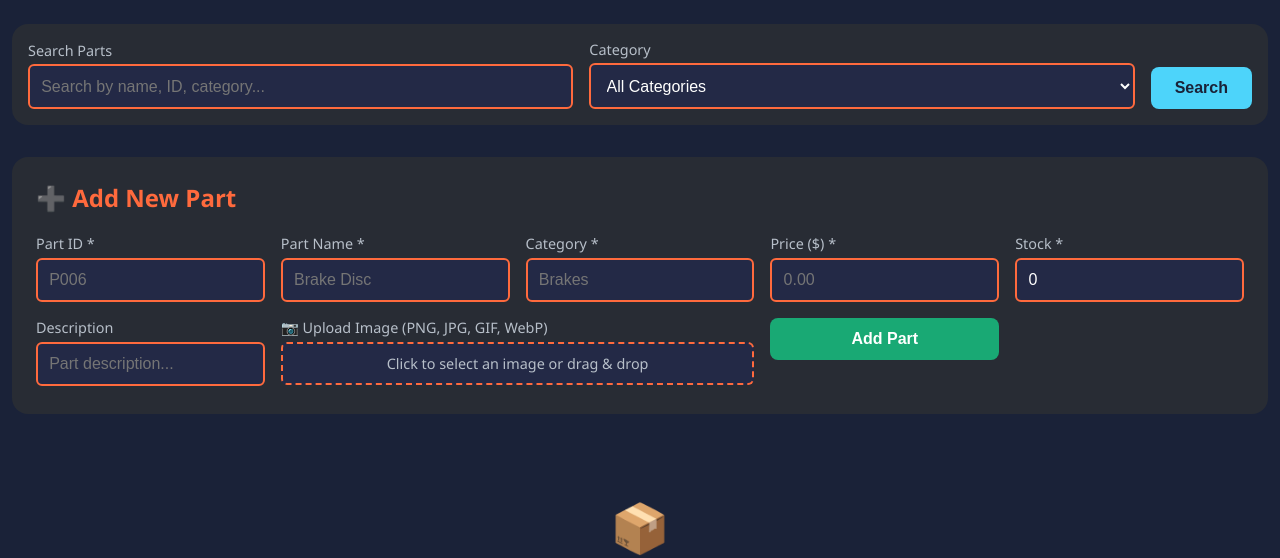
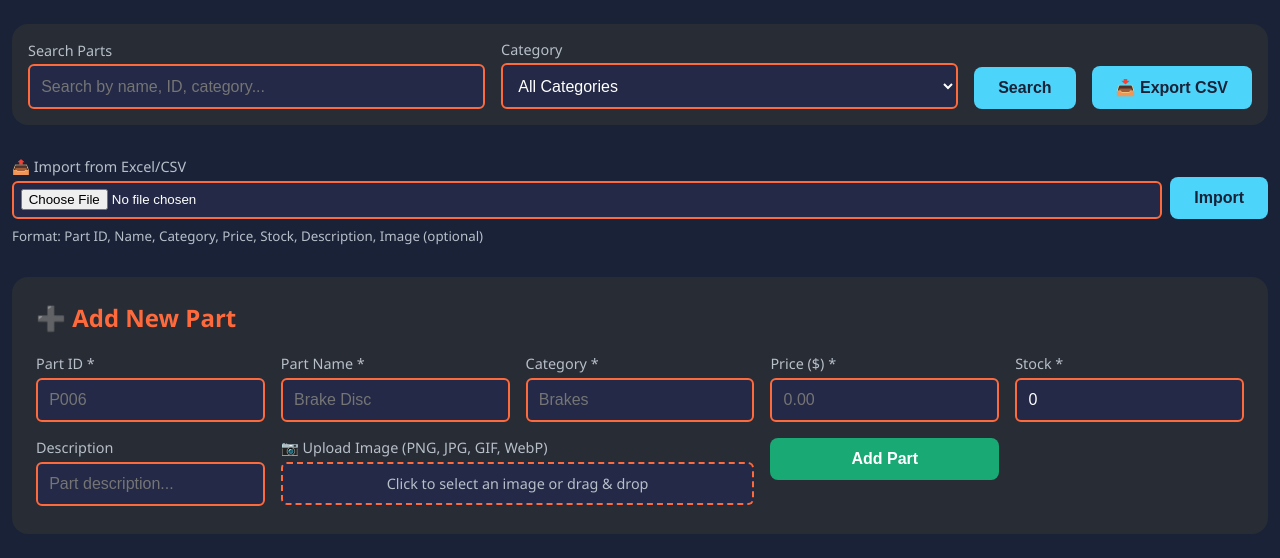
Before and after one commit to biz2007/WDP-Automating-Job-Card-Update, a Flask app: page /catalogue in a window 1280 px wide. Shown: the part 138-696 px from the top of the page. Run offline with Flask 3, Linux system fonts and the light colour scheme.

Commit message:
updating my catalogue page

```diff
--- a/app.py
+++ b/app.py
@@ -1,9 +1,17 @@
-from flask import Flask, render_template, request, redirect, url_for
+from flask import Flask, render_template, request, redirect, url_for, send_file, flash
 import json
 import os
+import csv
+from io import BytesIO
 from werkzeug.utils import secure_filename
+try:
+    from openpyxl import load_workbook
+    HAS_OPENPYXL = True
+except ImportError:
+    HAS_OPENPYXL = False
 
 app = Flask(__name__)
+app.secret_key = 'your-secret-key-change-in-production'
 
 # Configure upload folder
 UPLOAD_FOLDER = os.path.join('static', 'uploads')
@@ -406,6 +414,15 @@ def catalogue():
             or search_query in p.get("description", "").lower()
         ]
 
+    # Sort by part_id (natural sort: P001, P002, P010, P100, etc.)
+    def extract_number(part_id):
+        """Extract number from part_id for sorting (e.g., 'P001' -> 1)"""
+        import re
+        match = re.search(r'\d+', part_id)
+        return int(match.group()) if match else 0
+
+    filtered_catalogue = sorted(filtered_catalogue, key=lambda p: extract_number(p.get("part_id", "")))
+
     return render_template(
         "catalogue.html",
         catalogue=filtered_catalogue,
@@ -413,6 +430,226 @@ def catalogue():
         search_query=search_query,
         category_filter=category_filter
     )
+
+@app.route("/catalogue/edit/<part_id>", methods=["GET", "POST"])
+def edit_catalogue_part(part_id):
+    """Edit a catalogue part"""
+    catalogue_items = load_catalogue()
+    part = next((p for p in catalogue_items if p["part_id"] == part_id), None)
+
+    if not part:
+        return redirect(url_for("catalogue"))
+
+    if request.method == "POST":
+        # Update part details
+        part["name"] = request.form.get("name", "").strip()
+        part["category"] = request.form.get("category", "").strip()
+        part["description"] = request.form.get("description", "").strip()
+
+        try:
+            part["price"] = float(request.form.get("price", "0"))
+        except ValueError:
+            part["price"] = 0.0
+
+        try:
+            part["stock"] = int(request.form.get("stock", "0"))
+        except ValueError:
+            part["stock"] = 0
+
+        # Handle image upload
+        if 'image' in request.files:
+            file = request.files['image']
+            if file and file.filename and allowed_file(file.filename):
+                filename = secure_filename(f"{part_id}_{file.filename}")
+                filepath = os.path.join(app.config['UPLOAD_FOLDER'], filename)
+                try:
+                    file.save(filepath)
+                    part["image"] = f"/static/uploads/{filename}"
+                except Exception as e:
+                    print(f"Error saving file: {e}")
+
+        save_catalogue(catalogue_items)
+        return redirect(url_for("catalogue"))
+
+    return render_template("edit_part.html", part=part)
+
+@app.route("/catalogue/export", methods=["GET"])
+def export_catalogue():
+    """Export catalogue to CSV"""
+    from datetime import datetime
+    catalogue_items = load_catalogue()
+
+    # Create CSV in memory using BytesIO for binary mode
+    output = BytesIO()
+    text_stream = output.write
+
+    # Manually write CSV content as bytes
+    lines = []
+    lines.append("Part ID,Name,Category,Price,Stock,Description,Image\n")
+
+    for part in catalogue_items:
+        # Escape quotes and wrap fields with quotes
+        row = [
+            f'"{part.get("part_id", "").replace(chr(34), chr(34)+chr(34))}"',
+            f'"{part.get("name", "").replace(chr(34), chr(34)+chr(34))}"',
+            f'"{part.get("category", "").replace(chr(34), chr(34)+chr(34))}"',
+            str(part.get("price", "")),
+            str(part.get("stock", "")),
+            f'"{part.get("description", "").replace(chr(34), chr(34)+chr(34))}"',
+            f'"{part.get("image", "").replace(chr(34), chr(34)+chr(34))}"'
+        ]
+        lines.append(",".join(row) + "\n")
+
+    # Write as bytes
+    csv_content = "".join(lines)
+    output.write(csv_content.encode('utf-8'))
+    output.seek(0)
+
+    filename = f"catalogue_export_{datetime.now().strftime('%Y%m%d_%H%M%S')}.csv"
+
+    return send_file(
+        output,
+        as_attachment=True,
+        download_name=filename,
+        mimetype="text/csv"
+    )
+
+@app.route("/catalogue/import", methods=["POST"])
+def import_catalogue():
+    """Import parts from CSV or Excel file"""
+    try:
+        if 'file' not in request.files:
+            return redirect(url_for('catalogue'))
+
+        file = request.files['file']
+        if not file or file.filename == '':
+            return redirect(url_for('catalogue'))
+
+        filename = file.filename.lower()
+        catalogue_items = load_catalogue()
+        rows_processed = 0
+        rows_added = 0
+        rows_updated = 0
+
+        # Handle Excel files
+        if filename.endswith(('.xlsx', '.xls')):
+            if not HAS_OPENPYXL:
+                return redirect(url_for('catalogue'))
+
+            try:
+                workbook = load_workbook(file)
+                worksheet = workbook.active
+
+                for idx, row in enumerate(worksheet.iter_rows(values_only=True), 1):
+                    if idx == 1:  # Skip header
+                        continue
+
+                    if not row or not row[0]:  # Skip empty rows
+                        continue
+
+                    rows_processed += 1
+                    part_id = str(row[0]).strip()
+
+                    # Check if part exists
+                    existing = next((p for p in catalogue_items if p["part_id"] == part_id), None)
+
+                    # Parse values
+                    try:
+                        price = float(row[3]) if row[3] else 0.0
+                    except (ValueError, TypeError):
+                        price = 0.0
+
+                    try:
+                        stock = int(row[4]) if row[4] else 0
+                    except (ValueError, TypeError):
+                        stock = 0
+
+                    part_data = {
+                        "part_id": part_id,
+                        "name": str(row[1]).strip() if row[1] else "",
+                        "category": str(row[2]).strip() if row[2] else "",
+                        "price": price,
+                        "stock": stock,
+                        "description": str(row[5]).strip() if len(row) > 5 and row[5] else "",
+                        "image": str(row[6]).strip() if len(row) > 6 and row[6] else ""
+                    }
+
+                    if existing:
+                        existing.update(part_data)
+                        rows_updated += 1
+                    else:
+                        catalogue_items.append(part_data)
+                        rows_added += 1
+
+                workbook.close()
+            except Exception as e:
+                print(f"Error reading Excel: {e}")
+                return redirect(url_for('catalogue'))
+
+        # Handle CSV files
+        elif filename.endswith('.csv'):
+            try:
+                file.seek(0)
+                stream = file.read().decode('utf-8')
+                reader = csv.reader(stream.splitlines())
+
+                for idx, row in enumerate(reader):
+                    if idx == 0:  # Skip header
+                        continue
+
+                    if not row or not row[0].strip():
+                        continue
+
+                    rows_processed += 1
+                    part_id = row[0].strip()
+
+                    # Check if part exists
+                    existing = next((p for p in catalogue_items if p["part_id"] == part_id), None)
+
+                    # Parse values
+                    try:
+                        price = float(row[3]) if len(row) > 3 and row[3] else 0.0
+                    except (ValueError, TypeError):
+                        price = 0.0
+
+                    try:
+                        stock = int(row[4]) if len(row) > 4 and row[4] else 0
+                    except (ValueError, TypeError):
+                        stock = 0
+
+                    part_data = {
+                        "part_id": part_id,
+                        "name": row[1].strip() if len(row) > 1 else "",
+                        "category": row[2].strip() if len(row) > 2 else "",
+                        "price": price,
+                        "stock": stock,
+                        "description": row[5].strip() if len(row) > 5 else "",
+                        "image": row[6].strip() if len(row) > 6 else ""
+                    }
+
+                    if existing:
+                        existing.update(part_data)
+                        rows_updated += 1
+                    else:
+                        catalogue_items.append(part_data)
+                        rows_added += 1
+            except Exception as e:
+                print(f"Error reading CSV: {e}")
+                flash(f"Error reading CSV file: {str(e)}", "error")
+                return redirect(url_for('catalogue'))
+
+        # Save updated catalogue
+        if rows_processed > 0:
+            save_catalogue(catalogue_items)
+            flash(f"Import successful! Added {rows_added} parts, Updated {rows_updated} parts", "success")
+        else:
+            flash("No valid data found in file", "warning")
+
+        return redirect(url_for('catalogue'))
+    except Exception as e:
+        print(f"Error importing catalogue: {e}")
+        flash(f"Error importing catalogue: {str(e)}", "error")
+        return redirect(url_for('catalogue'))
 
 # ==================== ORDERS & CART ROUTES ====================
 
--- a/templates/catalogue.html
+++ b/templates/catalogue.html
@@ -365,6 +406,18 @@
 
 <body>
     <main>
+        <!-- Flash Messages -->
+        {% with messages = get_flashed_messages(with_categories=true) %}
+            {% if messages %}
+                {% for category, message in messages %}
+                    <div class="flash-message flash-{{ category }}">
+                        <span>{{ message }}</span>
+                        <button onclick="this.parentElement.style.display='none';">✕</button>
+                    </div>
+                {% endfor %}
+            {% endif %}
+        {% endwith %}
+
         <header>
             <h1>📦 Parts Catalogue</h1>
             <div class="nav-links">
@@ -392,6 +445,21 @@
                 </select>
             </div>
             <button type="submit" class="btn btn-primary">Search</button>
+            <a href="{{ url_for('export_catalogue') }}" style="display: inline-block; text-decoration: none;">
+                <button type="button" class="btn btn-primary">📥 Export CSV</button>
+            </a>
+        </form>
+
+        <!-- Import Catalogue -->
+        <form method="post" action="{{ url_for('import_catalogue') }}" enctype="multipart/form-data" class="import-form" style="margin-bottom: 2rem;">
+            <div style="display: flex; gap: 0.5rem; align-items: flex-end; flex-wrap: wrap;">
+                <div style="flex: 1; min-width: 250px;">
+                    <label for="import-file" style="display: block; font-size: 0.9em; color: var(--muted-text); margin-bottom: 0.3rem;">📤 Import from Excel/CSV</label>
+                    <input type="file" id="import-file" name="file" accept=".csv,.xlsx,.xls" required style="padding: 0.5em; border-radius: 6px; border: 2px solid var(--accent); background: var(--secondary-bg); color: var(--text); width: 100%;" />
+                </div>
+                <button type="submit" class="btn btn-primary">Import</button>
+            </div>
+            <small style="display: block; margin-top: 0.5rem; color: var(--muted-text);">Format: Part ID, Name, Category, Price, Stock, Description, Image (optional)</small>
         </form>
 
         <!-- Add New Part -->
```
Also changed, not shown: other parts of templates/catalogue.html (+41 -0 lines), rewards_data.json (+4 -13 lines), static/uploads/P001_adv_tyre.jpg (added), static/uploads/P004_rear_tyre.jpg (added), static/uploads/P011_brake_pads.jpg (added), static/uploads/P012_brembo_brake_pad.jpg (added), static/uploads/P012_rear_brake.jpg (added), static/uploads/P013_streetbike_brake_pads.jpg (added), static/uploads/P031_O-RING_CHAIN.jpg (added).
